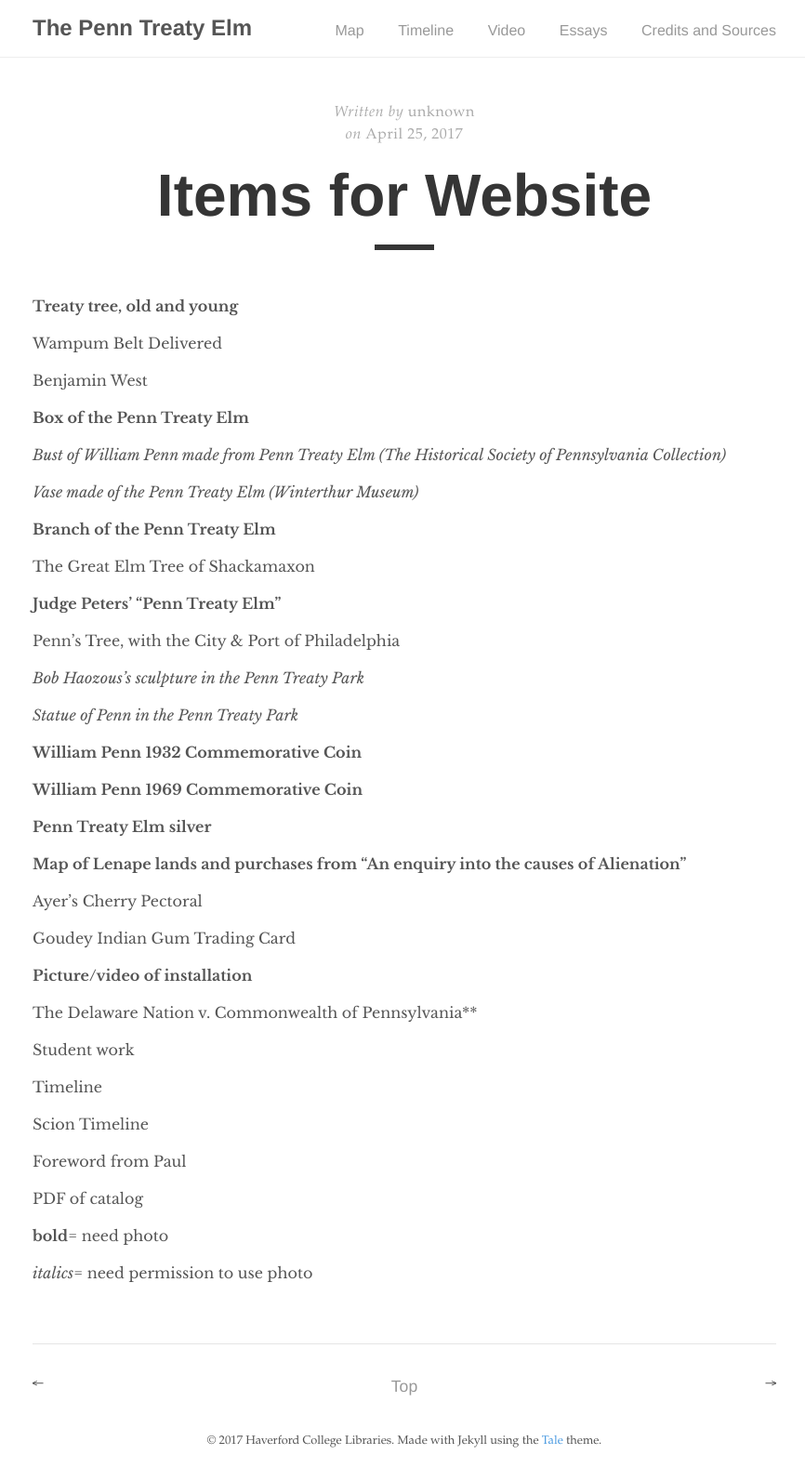
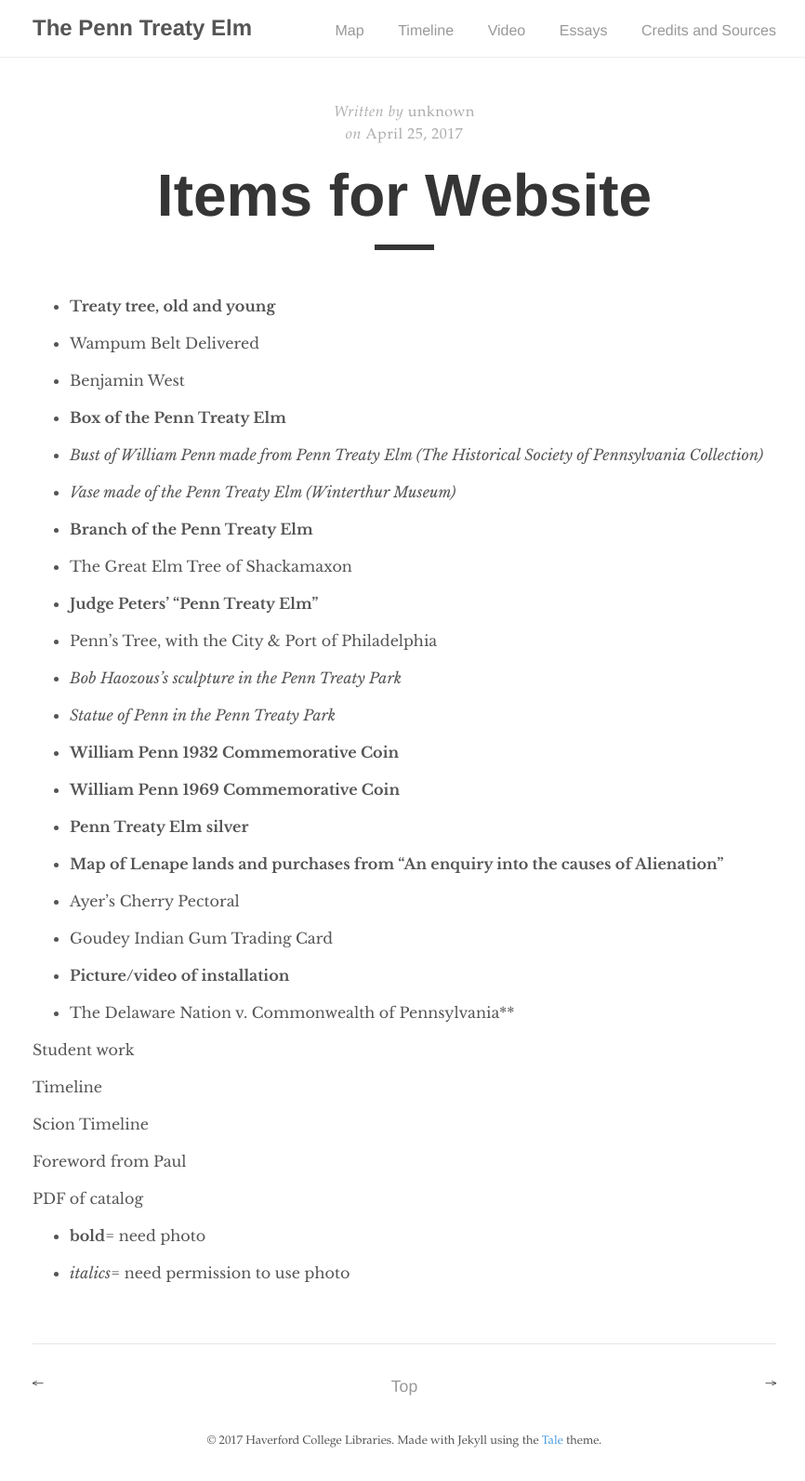
Before and after one commit to mzarafon/penn-treaty-elm, a Jekyll site: the page built from _posts/2017-04-25-List-of-Items.md, in a window 1280 px wide. Shown: the whole page at 93% size, without its empty margins (205-1071 px from the left). Built offline with Jekyll 4.4.1, drawn with Linux system fonts in a browser that asks for light colours.

```diff
--- a/_posts/2017-04-25-List-of-Items.md
+++ b/_posts/2017-04-25-List-of-Items.md
@@ -5,45 +5,45 @@ author: "unknown"
 ---
 
 
-**Treaty tree, old and young**
+- **Treaty tree, old and young**
 
-Wampum Belt Delivered
+- Wampum Belt Delivered
 
-Benjamin West
+- Benjamin West
 
-**Box of the Penn Treaty Elm**
+- **Box of the Penn Treaty Elm**
 
-*Bust of William Penn made from Penn Treaty Elm (The Historical Society of Pennsylvania Collection)*
+- *Bust of William Penn made from Penn Treaty Elm (The Historical Society of Pennsylvania Collection)*
 
-*Vase made of the Penn Treaty Elm (Winterthur Museum)*
+- *Vase made of the Penn Treaty Elm (Winterthur Museum)*
 
-**Branch of the Penn Treaty Elm**
+- **Branch of the Penn Treaty Elm**
 
-The Great Elm Tree of Shackamaxon
+- The Great Elm Tree of Shackamaxon
 
-**Judge Peters’ “Penn Treaty Elm”**
+- **Judge Peters’ “Penn Treaty Elm”**
 
-Penn’s Tree, with the City & Port of Philadelphia
+- Penn’s Tree, with the City & Port of Philadelphia
 
-*Bob Haozous’s sculpture in the Penn Treaty Park*
+- *Bob Haozous’s sculpture in the Penn Treaty Park*
 
-*Statue of Penn in the Penn Treaty Park*
+- *Statue of Penn in the Penn Treaty Park*
 
-**William Penn 1932 Commemorative Coin**
+- **William Penn 1932 Commemorative Coin**
 
-**William Penn 1969 Commemorative Coin**
+- **William Penn 1969 Commemorative Coin**
 
-**Penn Treaty Elm silver**
+- **Penn Treaty Elm silver**
 
-**Map of Lenape lands and purchases from “An enquiry into the causes of Alienation”**
+- **Map of Lenape lands and purchases from “An enquiry into the causes of Alienation”**
 
-Ayer’s Cherry Pectoral
+- Ayer’s Cherry Pectoral
 
-Goudey Indian Gum Trading Card
+- Goudey Indian Gum Trading Card
 
-**Picture/video of installation**
+- **Picture/video of installation**
 
-The Delaware Nation v. Commonwealth of Pennsylvania**
+- The Delaware Nation v. Commonwealth of Pennsylvania**
 
 
 Student work
@@ -57,6 +57,6 @@ Foreword from Paul
 PDF of catalog
 
 
-**bold**= need photo
+- **bold**= need photo
 
-*italics*= need permission to use photo
+- *italics*= need permission to use photo
```
